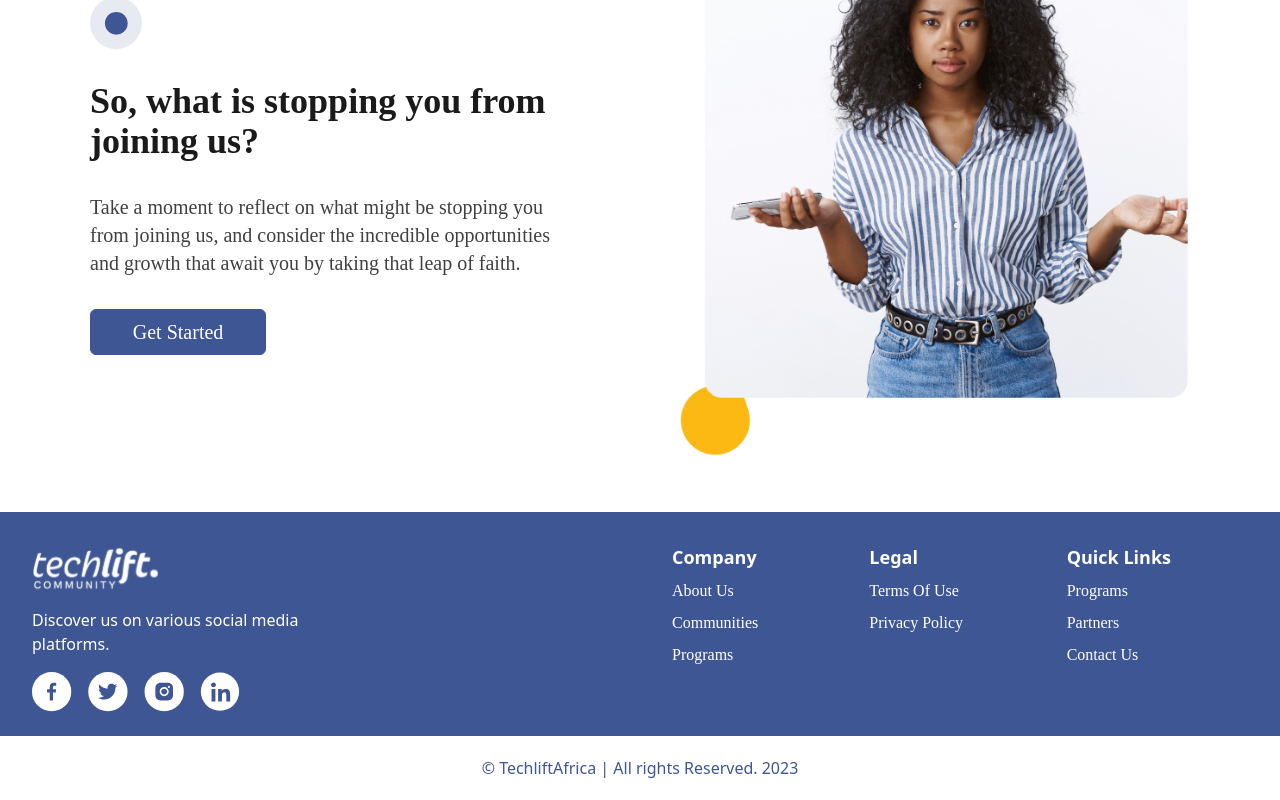
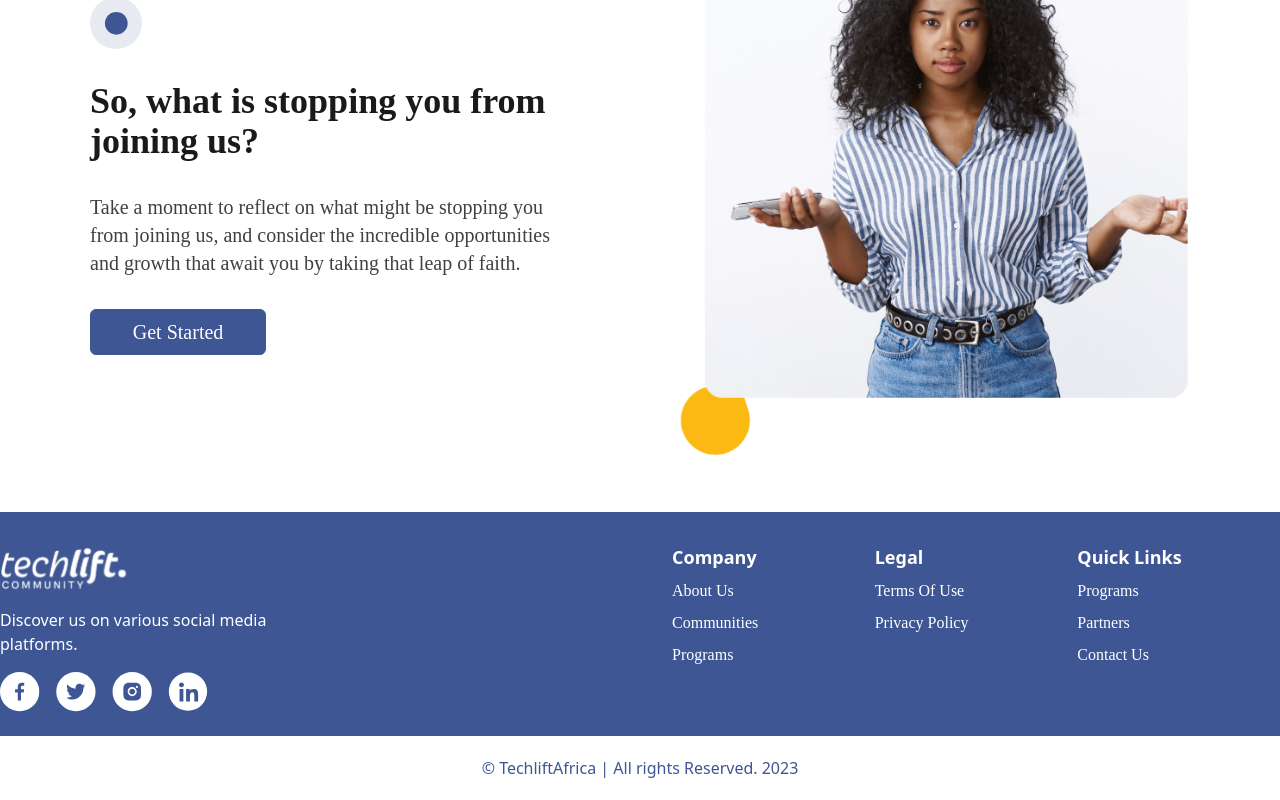
Before and after one commit to TechLiftCommunity/TechLift-Team1-Frontend, a React (Create React App) app: page / in a window 1280 px wide. Shown: the part 3259-4059 px from the top of the page. Built offline with nearby package versions, Linux system fonts and the light colour scheme.

Commit message:
footer update

```diff
--- a/src/Components/modules/footer/Footer.jsx
+++ b/src/Components/modules/footer/Footer.jsx
@@ -10,9 +10,9 @@ const Footer = () => {
   return (
     <div classNameName=" font-SpaceGrotesk">
       <div className="relative bg-fcPrimary mt-12 pt-8 pb-6">
-        <div className="container mx-auto px-4">
+        <div className="container mx-auto ">
           <div className="flex flex-wrap text-left lg:text-left">
-            <div className="w-full lg:w-6/12 px-4 space-y-4">
+            <div className="w-full lg:w-6/12 space-y-4">
              <div>
                 <img src={WhiteLogo} alt="logo" />
              </div>
```
